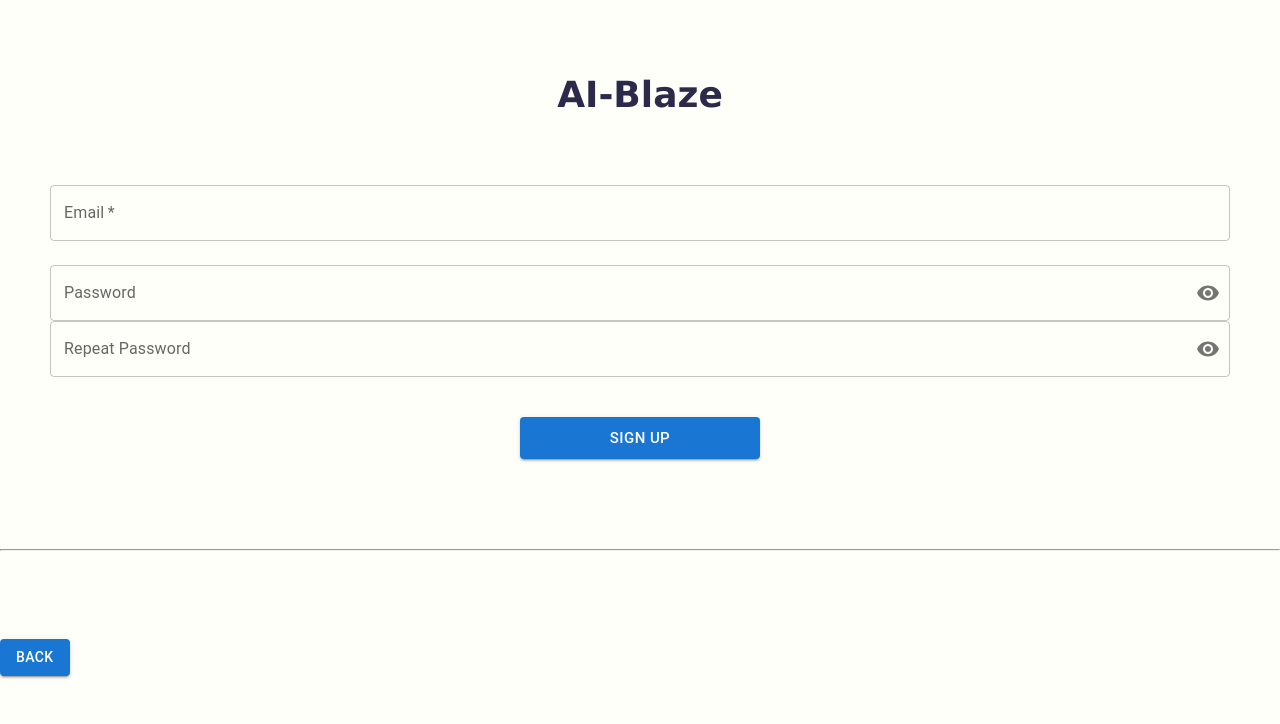
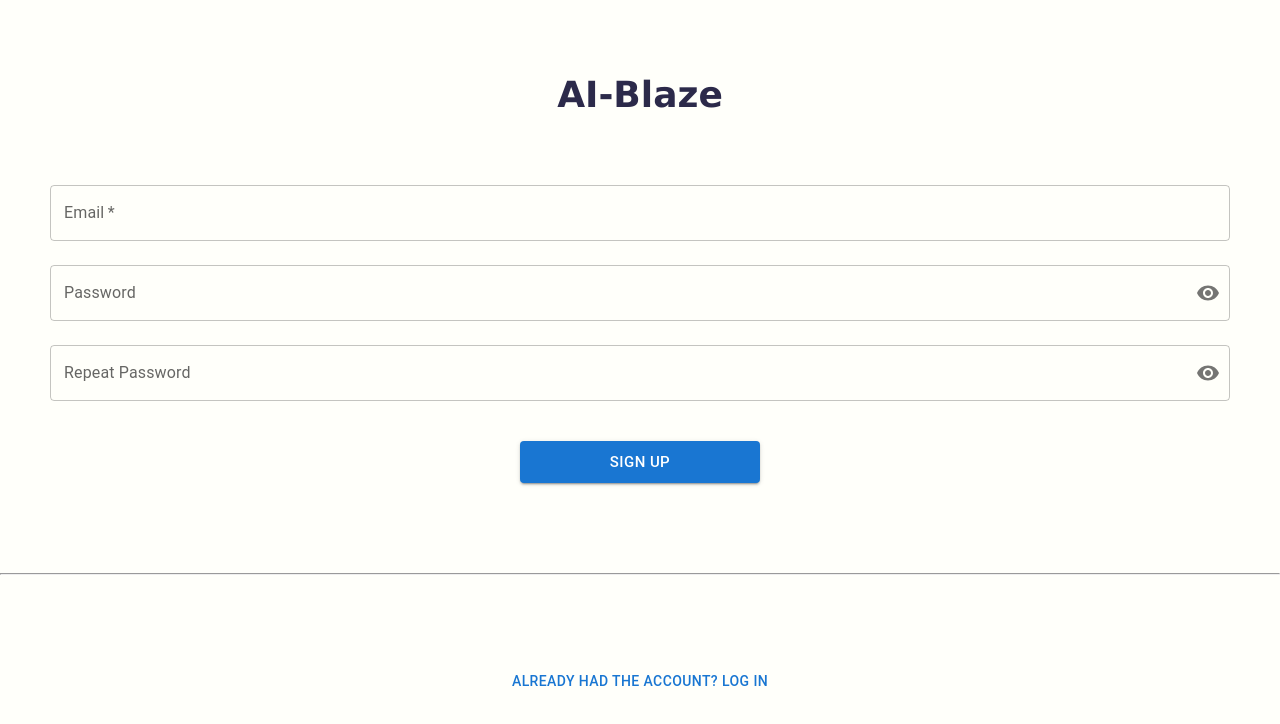
Before and after one commit to EmilSuuronen/AI-Blaze, a React (Create React App) app: page /signupview in a window 1280 px wide. Shown: the top 724 px of the page. Built offline with nearby package versions, Linux system fonts and the light colour scheme; no server answers.

Commit message:
style the signup and clean the code

```diff
--- a/src/Login/Login.css
+++ b/src/Login/Login.css
@@ -53,6 +53,10 @@
     align-items: center;
   }
 
+  .passwordContainer {
+    margin-bottom: 24px;
+  }
+
   .loginButton {
     width: 240px;
   }
--- a/src/Signup/SignupView.js
+++ b/src/Signup/SignupView.js
@@ -74,6 +74,7 @@
           </InputLabel>
           <OutlinedInput
             id="outlined-adornment-password"
+            className="passwordContainer"
             type={showPassword ? 'text' : 'password'}
             onChange={e => setPassword(e.target.value)}
             fullWidth
@@ -131,8 +132,12 @@
       </div>
       <div>
         <hr></hr>
-        <Link to="/">
-          <Button sx={{ marginTop: 10 }} variant="contained">Back</Button>
+      </div>
+      <div className="container2">
+        <Link to="/loginview">
+          <Button sx={{ marginTop: 10, marginBottom: 5 }}>
+            Already had the account? Log In
+          </Button>
         </Link>
       </div>
     </div>
```
